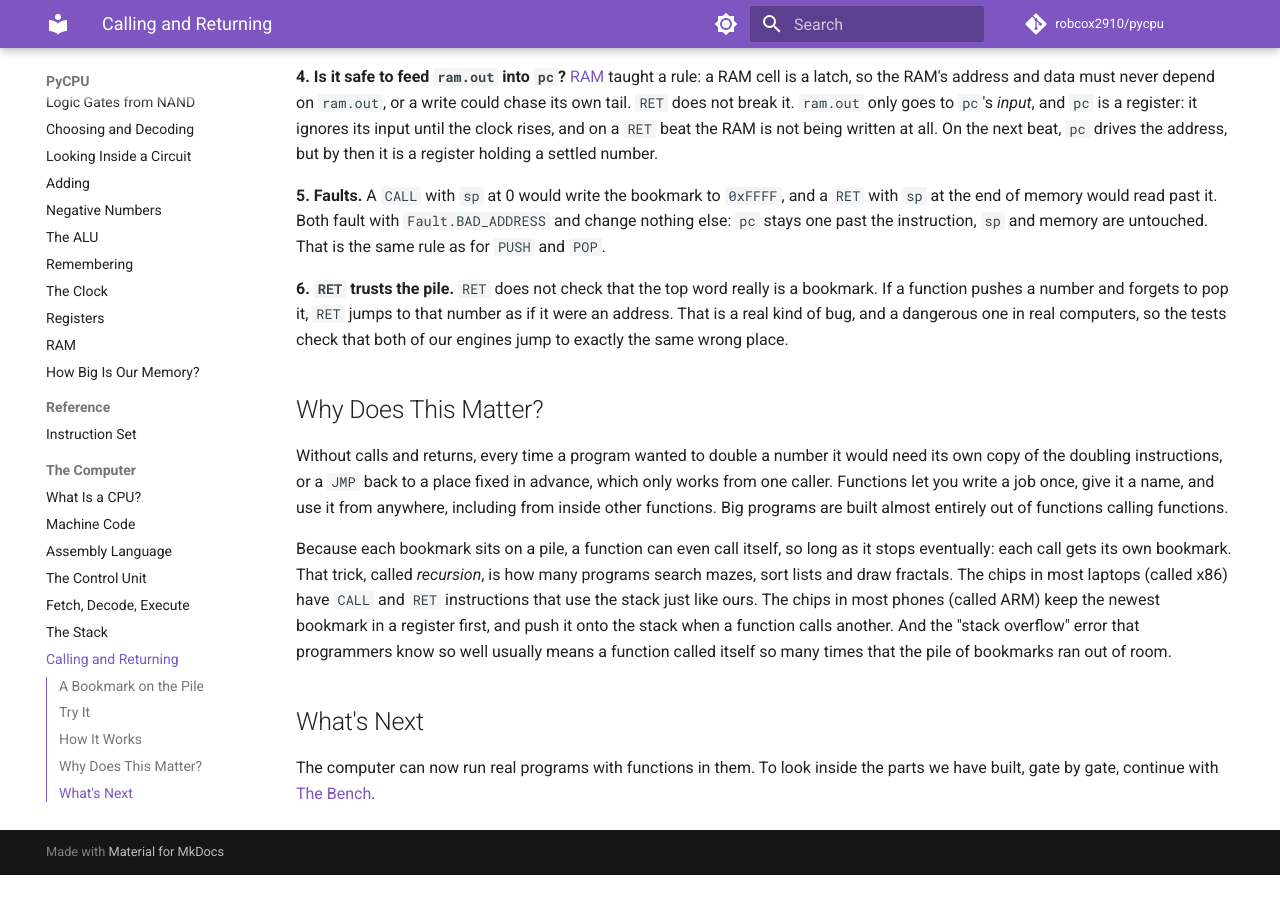
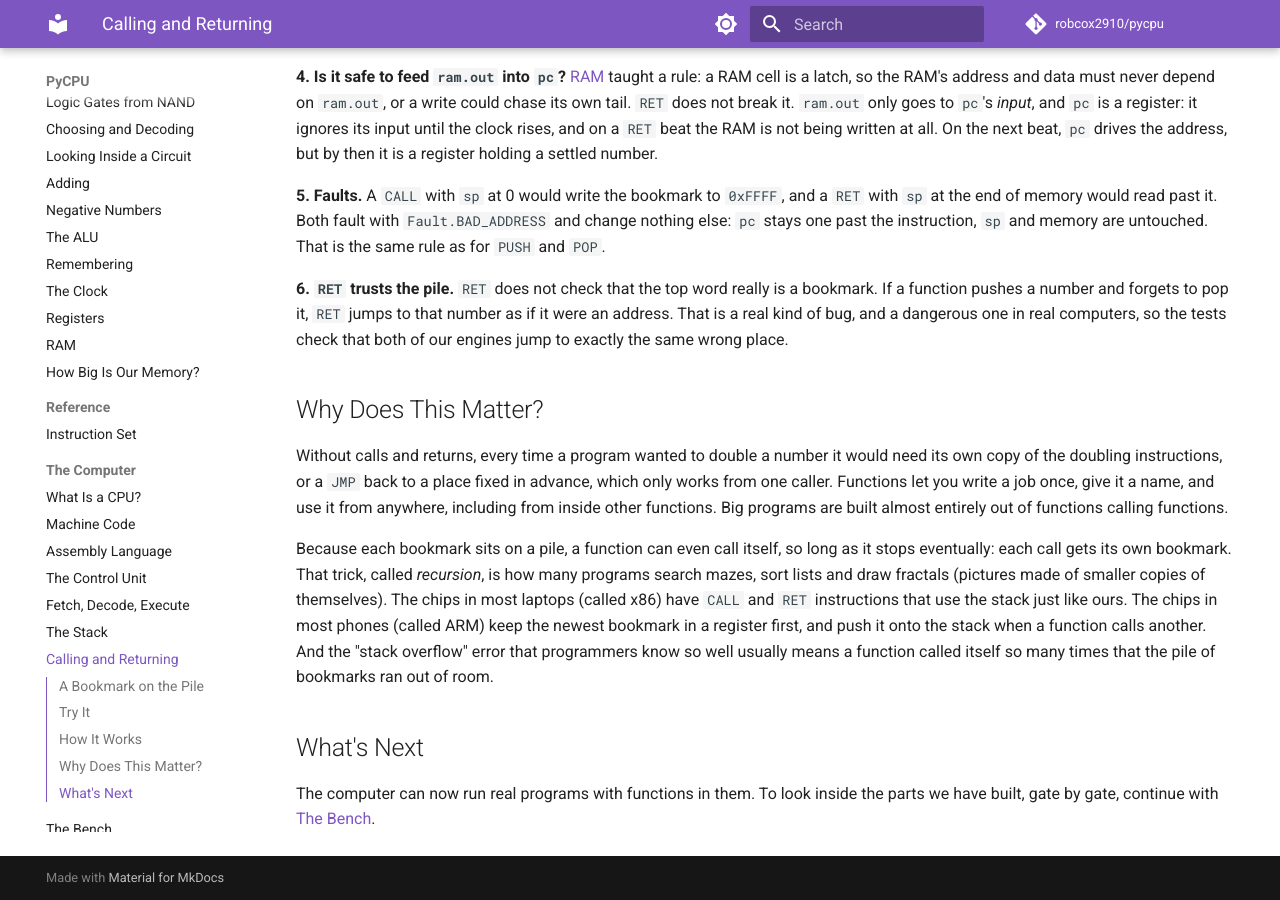
Before and after one commit to robcox2910/pycpu, an MkDocs documentation site: the page built from docs/concepts/calling-and-returning.md, in a window 1280 px wide and 900 px high, scrolled down 2882 px. Built offline with MkDocs 1.6.1 and Material for MkDocs 9.7.7, drawn with Linux system fonts in a browser that asks for light colours; comment, search, counter and statistics services are not loaded; before the commit the page ends 3757 px from its top, so only the background shows below that.

Commit message:
docs: check the stack's gate counts in Try It and tidy the stack pages
Co-Authored-By: Claude Opus 5.5 <noreply@anthropic.com>

```diff
--- a/docs/concepts/calling-and-returning.md
+++ b/docs/concepts/calling-and-returning.md
@@ -164,11 +164,13 @@ almost entirely out of functions calling functions.
 
 Because each bookmark sits on a pile, a function can even call itself, so long as it
 stops eventually: each call gets its own bookmark. That trick, called *recursion*, is
-how many programs search mazes, sort lists and draw fractals. The chips in most
-laptops (called x86) have `CALL` and `RET` instructions that use the stack just like
-ours. The chips in most phones (called ARM) keep the newest bookmark in a register
-first, and push it onto the stack when a function calls another. And the "stack overflow" error that programmers know so well usually means
-a function called itself so many times that the pile of bookmarks ran out of room.
+how many programs search mazes, sort lists and draw fractals (pictures made of smaller
+copies of themselves). The chips in most laptops (called x86) have `CALL` and `RET`
+instructions that use the stack just like ours. The chips in most phones (called ARM)
+keep the newest bookmark in a register first, and push it onto the stack when a
+function calls another. And the "stack overflow" error that programmers know so well
+usually means a function called itself so many times that the pile of bookmarks ran
+out of room.
 
 ## What's Next
 
```
Also changed, not shown: docs/concepts/fetch-decode-execute.md (+3 -2 lines), docs/concepts/the-stack.md (+13 -5 lines).
